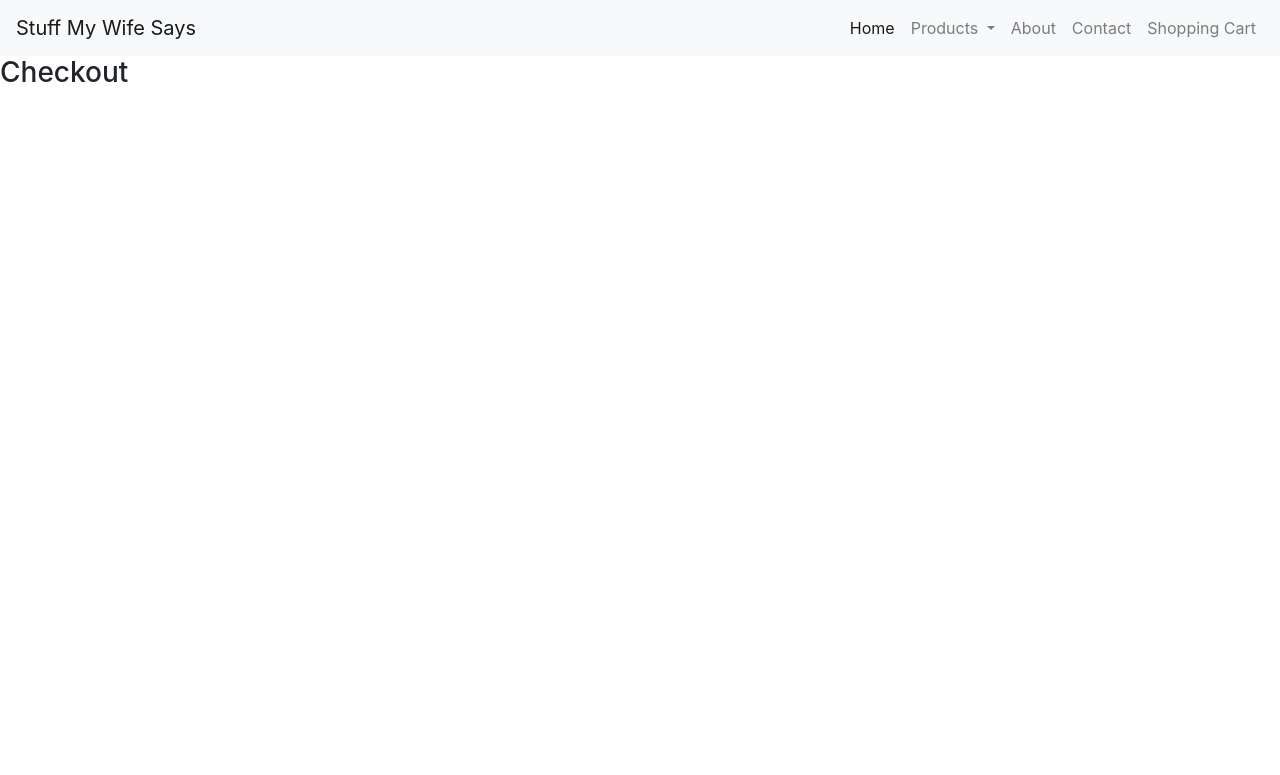
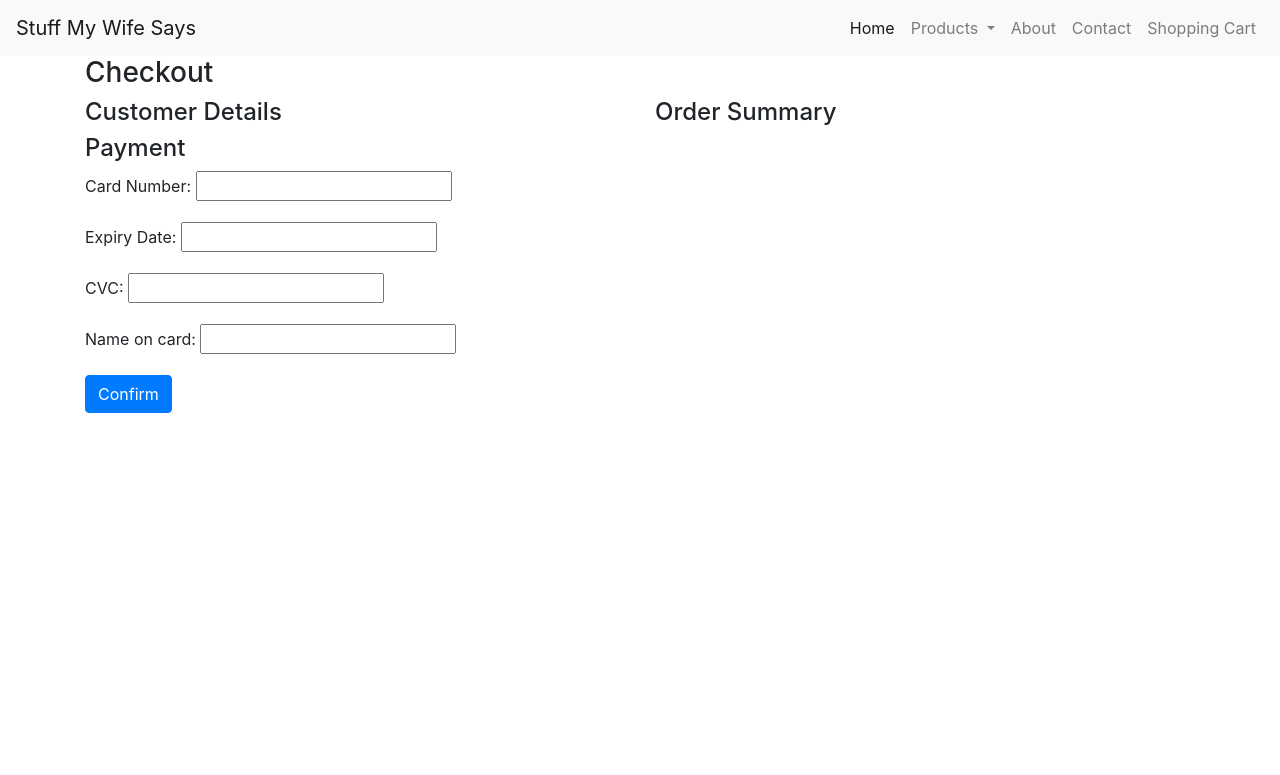
Before and after one commit to JackPflaum/StuffMyWifeSays, a Django app: template Stuff_My_Wife_Says/templates/checkout.html in a window 1280 px wide. Shown: the top 775 px of the page. Run offline with Django 4.2, Linux system fonts and the light colour scheme; the template is opened without the code that fills it: values that come from a table or form of the project are taken from there, others are empty; some libraries are stand-ins or nearby versions.

Commit message:
created checkout page which has customer details and payment form plus a final order summary.

```diff
--- a/Stuff_My_Wife_Says/templates/checkout.html
+++ b/Stuff_My_Wife_Says/templates/checkout.html
@@ -3,6 +3,28 @@
 {% block title %}Checkout{% endblock %}
 
 {% block content %}
-<h3>Checkout</h3>
+
+<div class="container">
+    <h3>Checkout</h3>
+    <div class="row">
+        <div class="col-6">
+            <form method="post">
+                {% csrf_token %}
+                <div>
+                    <h4>Customer Details</h4>
+                    {{ customer_details_form.as_table }}
+                 </div>
+                 <div>
+                    <h4>Payment</h4>
+                    {{ payment_form.as_p }}
+                    <input type="submit" value='Confirm' class="btn btn-primary">
+                </div>
+            </form>
+        </div>
+        <div class="col-6">
+            <h4>Order Summary</h4>
+        </div>
+    </div>
+</div>
 
 {% endblock %}
```
